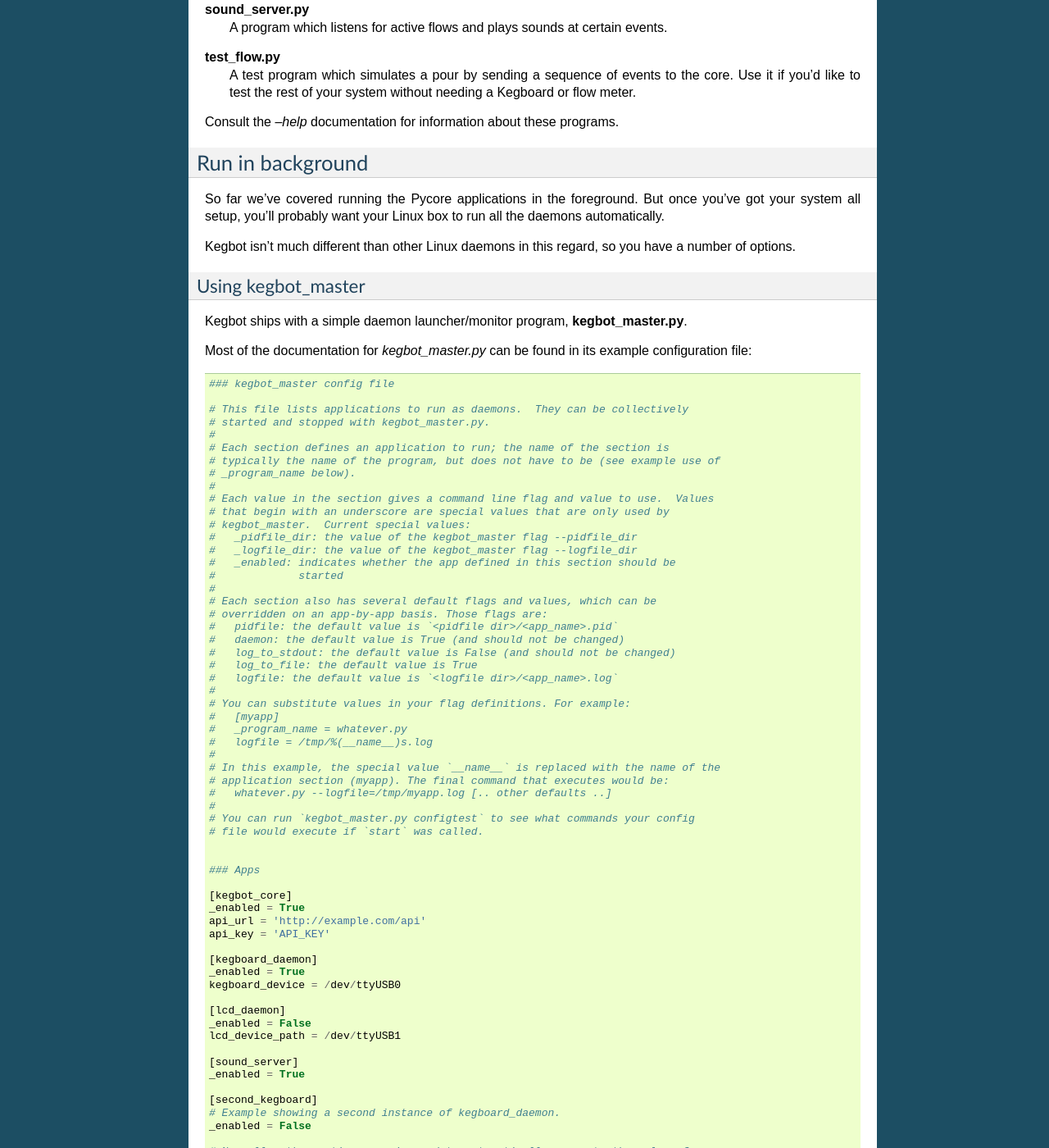
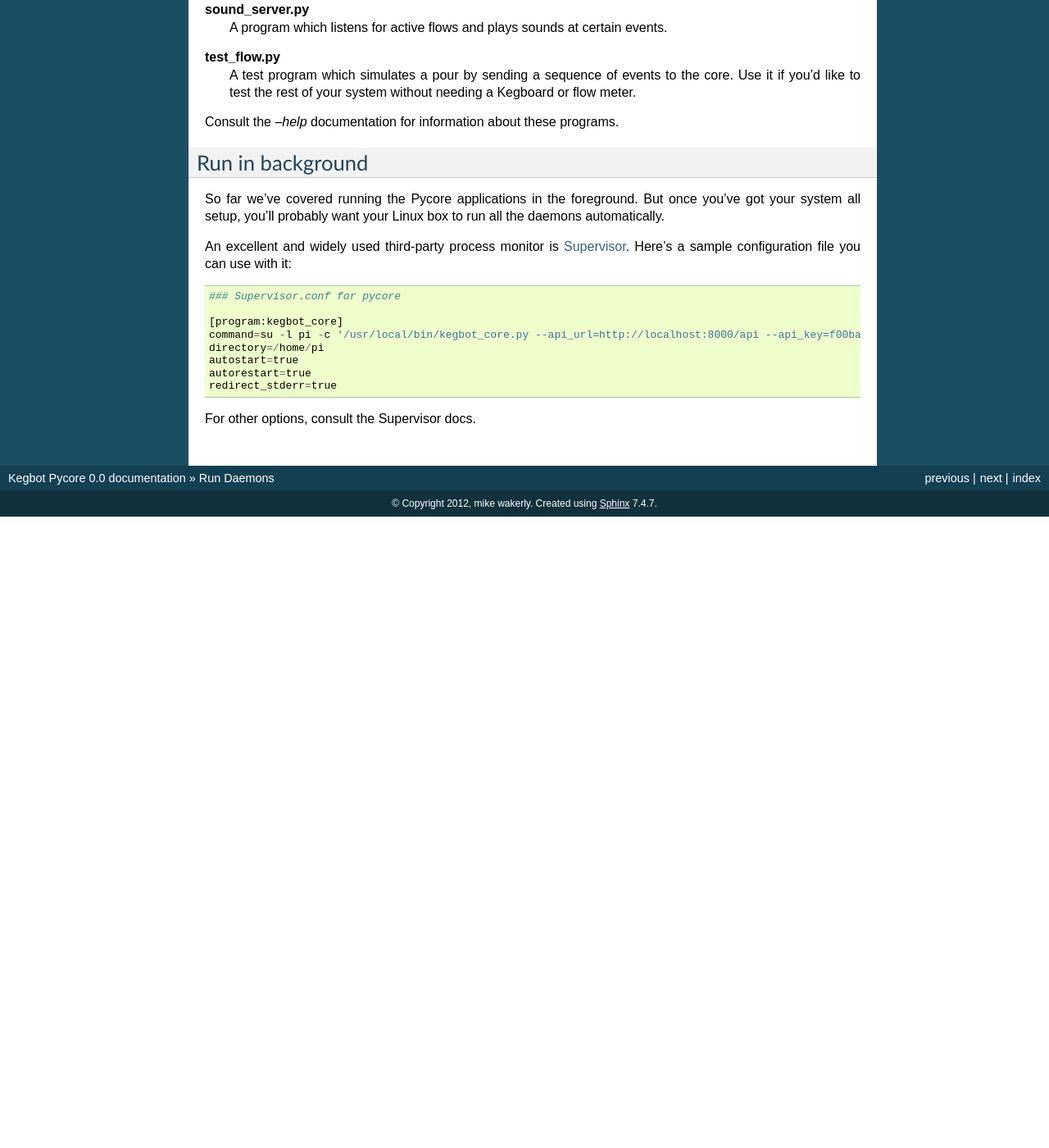
Before and after one commit to Kegbot/kegbot-pycore, a Sphinx documentation site: the page built from docs/source/run-daemons.rst, in a window 1280 px wide and 1400 px high, scrolled down 2097 px. Shown: the whole window at 82% size. Built offline with Sphinx 7.4.7, drawn with Linux system fonts in a browser that asks for light colours; after the commit the page ends 2727 px from its top, so only the background shows below that; some of the changed text lies outside the part shown.

Commit message:
Update docs.

```diff
--- a/docs/source/index.rst
+++ b/docs/source/index.rst
@@ -1,8 +1,7 @@
 .. _pycore-guide:
 
-============
-Pycore Guide
-============
+Pycore Software Manual
+======================
 
 Pycore is Kegbot's legacy frontend and "core" controller.  It is a collection of
 command-line programs that talk to the Kegbot hardware and server. Though it is
--- a/docs/source/run-daemons.rst
+++ b/docs/source/run-daemons.rst
@@ -138,102 +138,17 @@ So far we've covered running the Pycore applications in the foreground.  But
 once you've got your system all setup, you'll probably want your Linux box to
 run all the daemons automatically.
 
-Kegbot isn't much different than other Linux daemons in this regard, so you have
-a number of options.
+An excellent and widely used third-party process monitor is
+`Supervisor <http://supervisord.org/>`_. Here's a sample configuration file
+you can use with it::
 
-Using kegbot_master
-^^^^^^^^^^^^^^^^^^^
+  ### Supervisor.conf for pycore
 
-Kegbot ships with a simple daemon launcher/monitor program,
-**kegbot_master.py**.
+  [program:kegbot_core]
+  command=su -l pi -c '/usr/local/bin/kegbot_core.py --api_url=http://localhost:8000/api --api_key=f00bar'
+  directory=/home/pi
+  autostart=true
+  autorestart=true
+  redirect_stderr=true
 
-Most of the documentation for *kegbot_master.py* can be found in its example
-configuration file::
-
-  ### kegbot_master config file
-
-  # This file lists applications to run as daemons.  They can be collectively
-  # started and stopped with kegbot_master.py.
-  #
-  # Each section defines an application to run; the name of the section is
-  # typically the name of the program, but does not have to be (see example use of
-  # _program_name below).
-  #
-  # Each value in the section gives a command line flag and value to use.  Values
-  # that begin with an underscore are special values that are only used by
-  # kegbot_master.  Current special values:
-  #   _pidfile_dir: the value of the kegbot_master flag --pidfile_dir
-  #   _logfile_dir: the value of the kegbot_master flag --logfile_dir
-  #   _enabled: indicates whether the app defined in this section should be
-  #             started
-  #
-  # Each section also has several default flags and values, which can be
-  # overridden on an app-by-app basis. Those flags are:
-  #   pidfile: the default value is `<pidfile dir>/<app_name>.pid`
-  #   daemon: the default value is True (and should not be changed)
-  #   log_to_stdout: the default value is False (and should not be changed)
-  #   log_to_file: the default value is True
-  #   logfile: the default value is `<logfile dir>/<app_name>.log`
-  #
-  # You can substitute values in your flag definitions. For example:
-  #   [myapp]
-  #   _program_name = whatever.py
-  #   logfile = /tmp/%(__name__)s.log
-  #
-  # In this example, the special value `__name__` is replaced with the name of the
-  # application section (myapp). The final command that executes would be:
-  #   whatever.py --logfile=/tmp/myapp.log [.. other defaults ..]
-  #
-  # You can run `kegbot_master.py configtest` to see what commands your config
-  # file would execute if `start` was called.
-
-
-  ### Apps
-
-  [kegbot_core]
-  _enabled = True
-  api_url = 'http://example.com/api'
-  api_key = 'API_KEY'
-
-  [kegboard_daemon]
-  _enabled = True
-  kegboard_device = /dev/ttyUSB0
-
-  [lcd_daemon]
-  _enabled = False
-  lcd_device_path = /dev/ttyUSB1
-
-  [sound_server]
-  _enabled = True
-
-  [second_kegboard]
-  # Example showing a second instance of kegboard_daemon.
-  _enabled = False
-
-  # Normally, the section name is used to automatically generate the value of
-  # _program_name. However, we want to run kegboard_daemon twice, and we can't
-  # have two sections named '[kegboard_daemon]'.
-  #
-  # To get around this, we name this section whatever we want ([second_kegboard]),
-  # and manually specify the _program_name variable.
-  _program_name = kegboard_daemon.py
-
-  # Other kegboard_daemon flags.
-  kegboard_name = second_tap
-  kegboard_device = /dev/ttyUSB2
-
-  [fb_publisher]
-  # Facebook publisher.
-  _enabled = False
-
-  [kegbot_twitter]
-  # Twitter publisher.
-  _enabled = False
-
-
-Using Supervisor
-^^^^^^^^^^^^^^^^
-
-An excellent and widely used third-party process monitor is
-`Supervisor <http://supervisord.org/>`_. Please see its detailed
-documentation for instructions.
+For other options, consult the Supervisor docs.
```
Also changed, not shown: docs/source/install-pycore.rst (+5 -3 lines).
